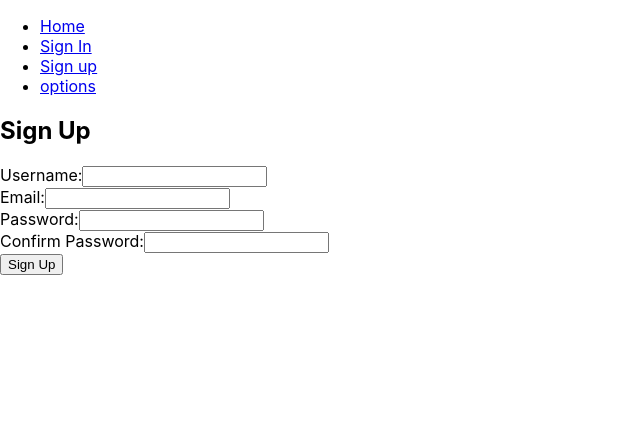
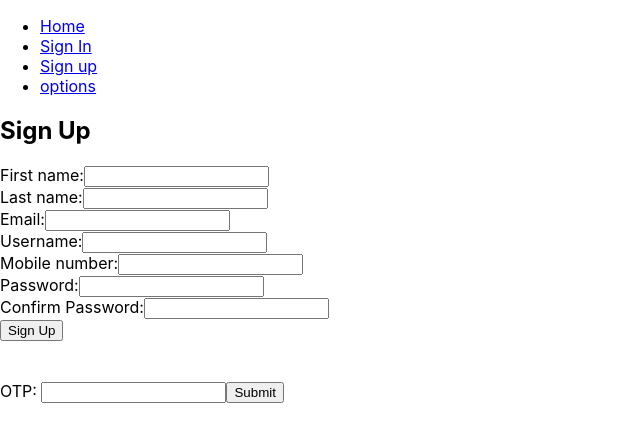
Before and after one commit to DarshanaBombuwala/sritel-web-portal, a React (Create React App) app in the folder front-end/sri_tel/: page /signup in a window 1280 px wide. Shown: the top 442 px of the page, without its empty margins (0-640 px from the left). Built offline with nearby package versions, Linux system fonts and the light colour scheme.

Commit message:
Update signup.jsx

```diff
--- a/front-end/sri_tel/src/layouts/auth/signup.jsx
+++ b/front-end/sri_tel/src/layouts/auth/signup.jsx
@@ -4,12 +4,17 @@
 
 const SignUp = () => {
   const [username, setUsername] = useState('');
+  const [firstName, setFirstName] = useState('');
+  const [lastName, setLastName] = useState('');
   const [email, setEmail] = useState('');
+  const [mobileNumber, setMobileNumber] = useState('');
   const [password, setPassword] = useState('');
   const [confirmPassword, setConfirmPassword] = useState('');
+  const [OTP, setOTP] = useState('');
+  const [successOTP, setSuccessOTP] = useState(false);
   const navigate = useNavigate();
 
-  const handleSubmit = (e) => {
+  const handleSubmit = async(e) => {
     e.preventDefault();
 
     if (password !== confirmPassword) {
@@ -17,25 +22,75 @@
       return;
     }
 
-    console.log("User signed up:", { username, email, password });
-    axios.post('http://localhost:8081/AUTH-SERVICE/authentication/login', {username: username, password: password})
+    axios.post('http://localhost:8081/USER-SERVICE/user/getOtp', {username: mobileNumber})
       .then(response => {
-        if(response.status===200){
-          navigate('/options')
-        }
+
       })
       .catch(error => {
 
       })
 
 
-    navigate('/signin');
+  };
+
+  const handleOtp = async(e) => {
+    e.preventDefault();
+
+    axios.post('http://localhost:8081/USER-SERVICE/user/verifyOtp', {otpCode: OTP})
+      .then(response => {
+       if(response.status===200) handleRegister()
+      })
+      .catch(error => {
+
+      })
+  };
+
+  const handleRegister = async(e) => {
+    e.preventDefault();
+
+    axios.post('http://localhost:8081/USER-SERVICE/user/register', {userName: username, password: password, mobileNumber: mobileNumber, firstName: firstName, lastName: lastName, email: email})
+      .then(response => {
+       if(response.status===200) navigate('/options')
+      })
+      .catch(error => {
+
+      })
   };
 
   return (
     <div>
       <h2>Sign Up</h2>
       <form onSubmit={handleSubmit}>
+        <div>
+          <label htmlFor="firstName">First name:</label>
+          <input
+            type="text"
+            id="firstName"
+            value={firstName}
+            onChange={(e) => setFirstName(e.target.value)}
+            required
+          />
+        </div>
+        <div>
+          <label htmlFor="lastName">Last name:</label>
+          <input
+            type="text"
+            id="lastName"
+            value={lastName}
+            onChange={(e) => setLastName(e.target.value)}
+            required
+          />
+        </div>
+        <div>
+          <label htmlFor="email">Email:</label>
+          <input
+            type="email"
+            id="email"
+            value={email}
+            onChange={(e) => setEmail(e.target.value)}
+            required
+          />
+        </div>
         <div>
           <label htmlFor="username">Username:</label>
           <input
@@ -47,12 +102,12 @@
           />
         </div>
         <div>
-          <label htmlFor="email">Email:</label>
+          <label htmlFor="email">Mobile number:</label>
           <input
-            type="email"
-            id="email"
-            value={email}
-            onChange={(e) => setEmail(e.target.value)}
+            type="text"
+            id="mobileNumberl"
+            value={mobileNumber}
+            onChange={(e) => setMobileNumber(e.target.value)}
             required
           />
         </div>
@@ -78,6 +133,21 @@
         </div>
         <button type="submit">Sign Up</button>
       </form>
+      <br></br>
+      <form onSubmit={handleOtp}>
+        <div>
+          <br />
+          <label>OTP: </label>
+          <input
+            type="text"
+            value={OTP}
+            onChange={(e) => setOTP(e.target.value)}
+            required
+          />
+          <button type="submit">Submit</button>
+        </div>
+          {successOTP}
+      </form>
     </div>
   );
 };
```
